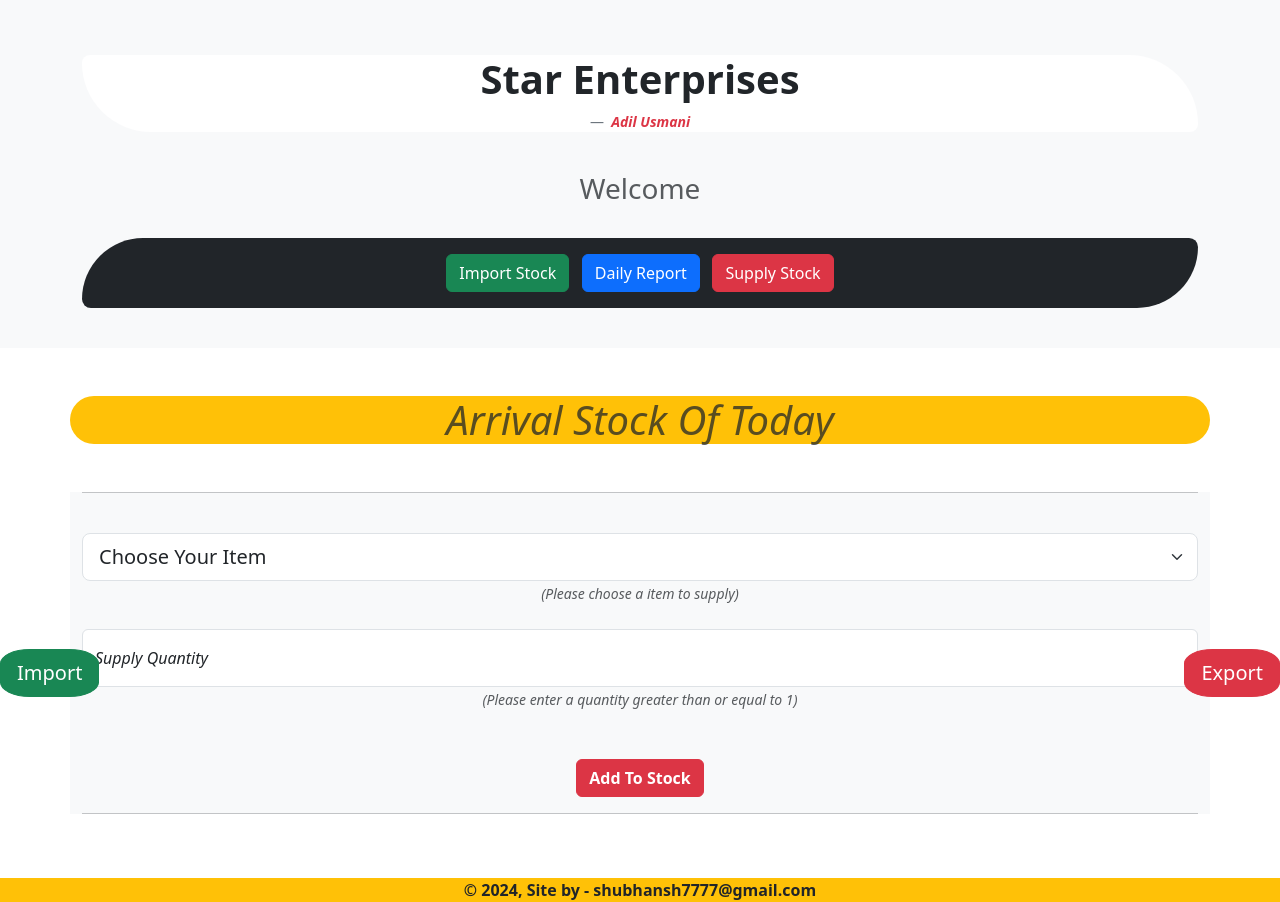
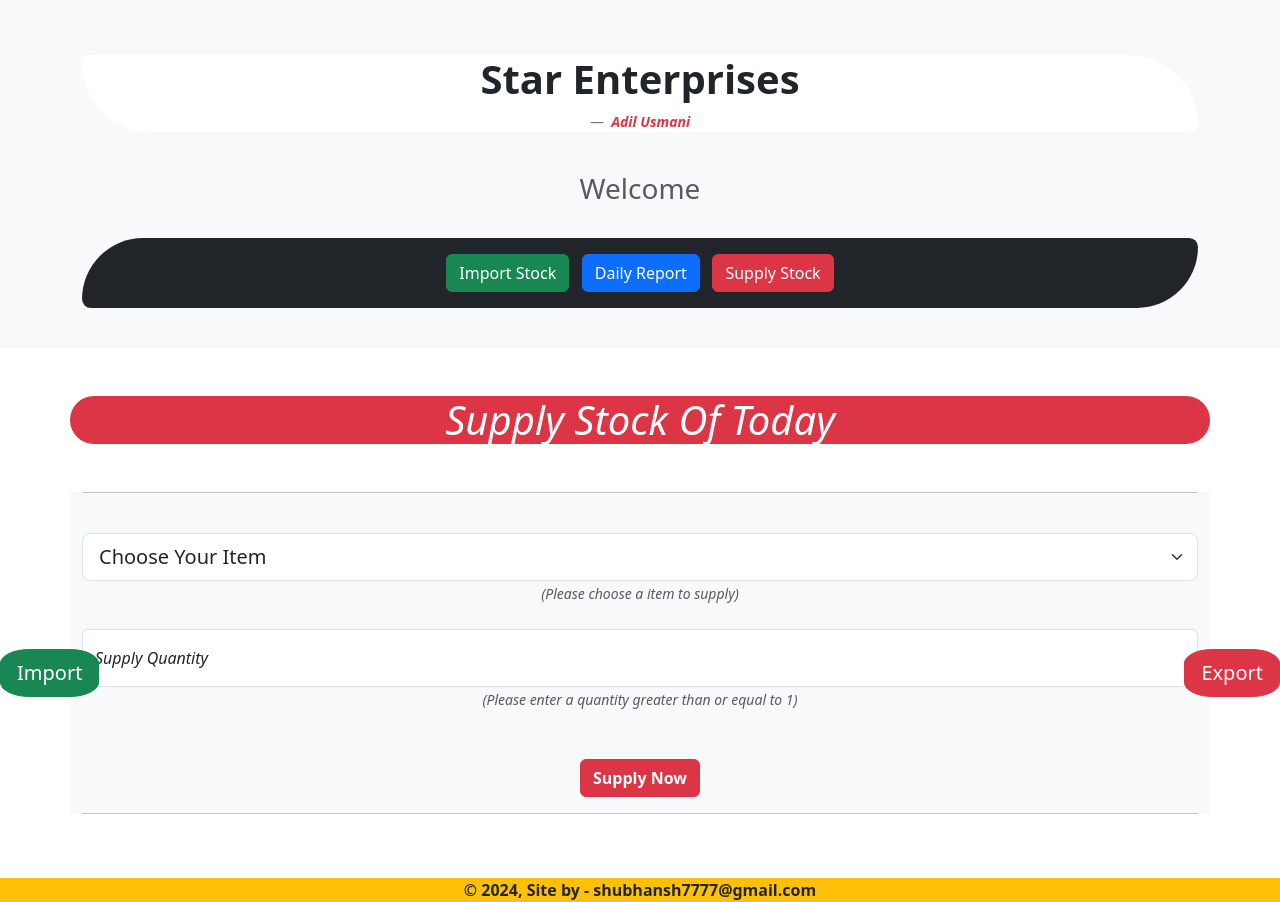
Before and after one commit to Shubhansh-Simple/star-enterprises, a Django app: page /supply/create/ in a window 1280 px wide. Shown: the part 53-955 px from the top of the page. Run offline with Django 4.2, Linux system fonts and the light colour scheme; data that the repository does not hold is empty.

Commit message:
Improve UI

```diff
--- a/supply_app/templates/supply-stock-create.html
+++ b/supply_app/templates/supply-stock-create.html
@@ -11,7 +11,7 @@
 {% block body_lower %}
 
   <!-----INCLUDE TABLE-HEADING TEMPLATE------->
-  {% with bg_color="warning" text_color="muted" table_heading="Arrival Stock Of Today" %}
+  {% with bg_color="danger" text_color="white" table_heading="Supply Stock Of Today" %}
     {% include 'utils/table-heading.html' %}
   {% endwith %}
 
@@ -41,7 +41,7 @@
       <br>
       <br>
       <button type="submit" class="btn btn-danger btn-md">
-        <b>Add To Stock</b>
+        <b>Supply Now</b>
       </button>
       <br>
     </form>
```
